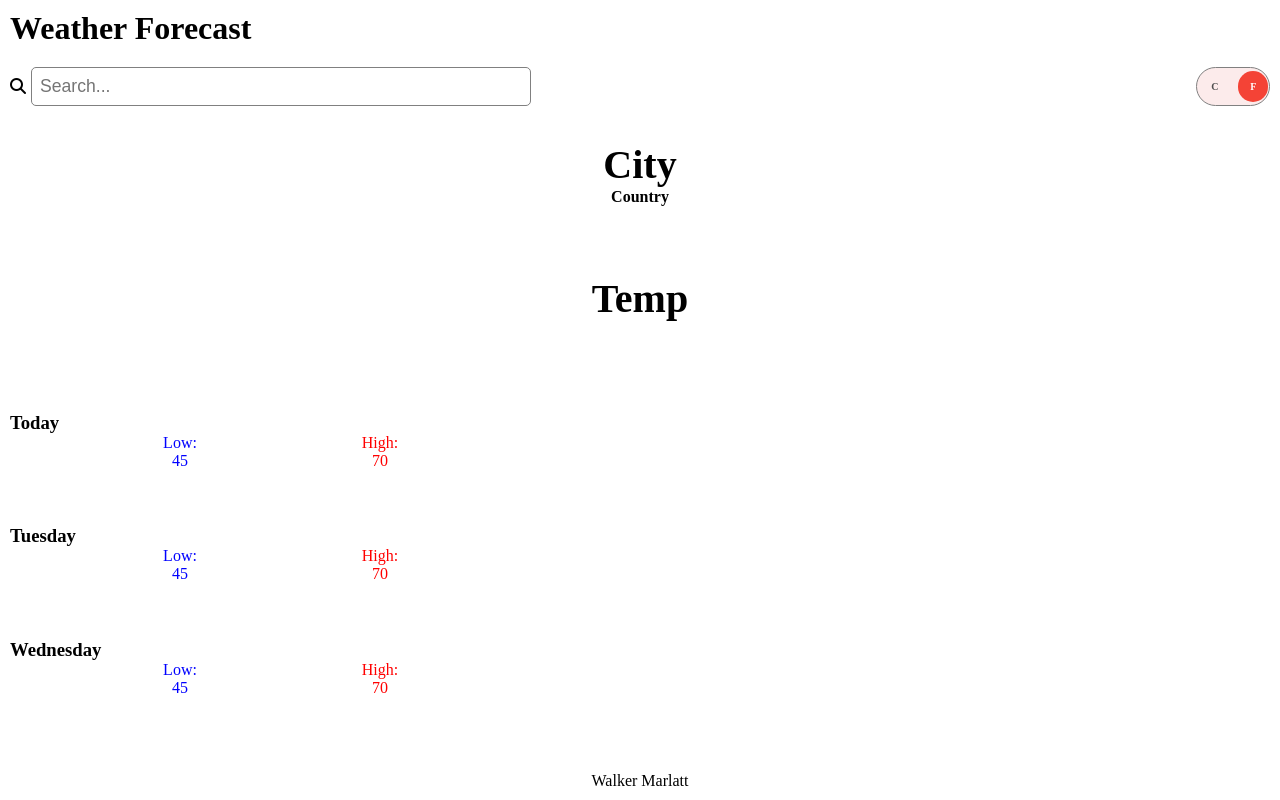
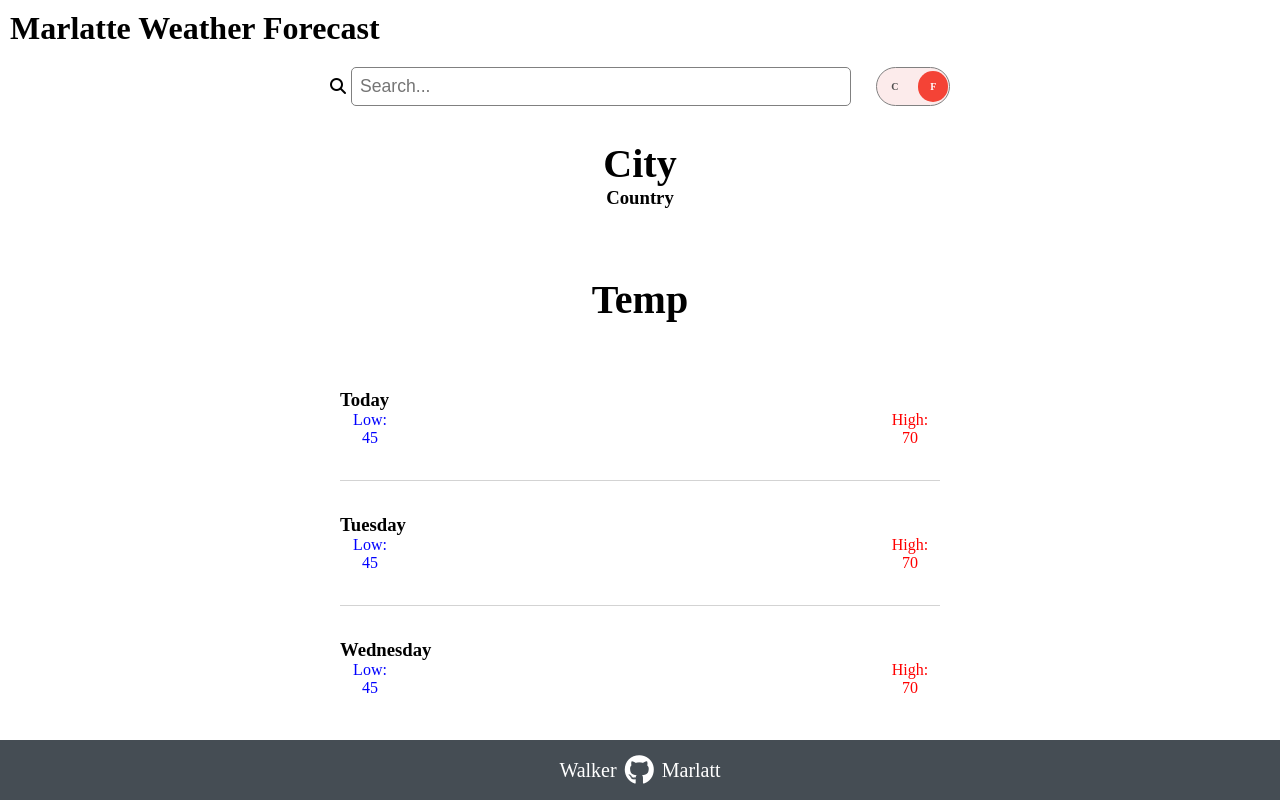
Before and after one commit to marlatte/weather-app, a website built with webpack: page src/index.html in a window 1280 px wide. Built offline with nearby package versions, Linux system fonts and the light colour scheme; no server answers.

Commit message:
Style footer, improve loader dialog

```diff
--- a/src/index.html
+++ b/src/index.html
@@ -8,7 +8,9 @@
 	</head>
 
 	<body>
-		<header><h1>Weather Forecast</h1></header>
+		<header>
+			<h1>Marlatte Weather Forecast</h1>
+		</header>
 		<main>
 			<section class="inputs">
 				<form class="search-item">
@@ -40,7 +42,7 @@
 			<section class="current-info">
 				<div class="location">
 					<h2 class="city">City</h2>
-					<h4 class="country">Country</h4>
+					<h3 class="country">Country</h3>
 				</div>
 				<img class="current-icon" src=" "></img>
 				<div class="current-temp">Temp</div>
@@ -49,39 +51,41 @@
 				<div class="day-0">
 					<h3 class="title">Today</h3>
 					<div class="info">
-						<img src="" alt="" class="icon">
 						<div class="daily low">
 							<p>Low:</p>
 							<p class="num">45</p>
 						</div>
+						<img src="" alt="" class="icon">
 						<div class="daily high">
 							<p>High:</p>
 							<p class="num">70</p>
 						</div>
 					</div>
 				</div>
+				<div class="spacer"></div>
 				<div class="day-1">
 					<h3 class="title">Tuesday</h3>
 					<div class="info">
-						<img src="" alt="" class="icon">
 						<div class="daily low">
 							<p>Low:</p>
 							<p class="num">45</p>
 						</div>
+						<img src="" alt="" class="icon">
 						<div class="daily high">
 							<p>High:</p>
 							<p class="num">70</p>
 						</div>
 					</div>
 				</div>
+				<div class="spacer"></div>
 				<div class="day-2">
 					<h3 class="title">Wednesday</h3>
 					<div class="info">
-						<img src="" alt="" class="icon">
 						<div class="daily low">
 							<p>Low:</p>
 							<p class="num">45</p>
 						</div>
+						<img src="" alt="" class="icon">
 						<div class="daily high">
 							<p>High:</p>
 							<p class="num">70</p>
@@ -90,12 +94,18 @@
 				</div>
 			</section>
 		</main>
-		<footer>Walker Marlatt</footer>
+		<footer>
+			<p>Walker</p>
+			<a href="https://github.com/marlatte" target="_blank"
+				><i class="fa fa-github"></i
+			></a>
+			<p>Marlatt</p>
+		</footer>
 		<dialog>
 			<div class="spinner-container">
 				<i class="fa-solid fa-spinner fa-spin"></i>
 			</div>
-			<h3>Loading Weather</h3>
+			<h3>Loading: <span id="load-search"></span></h3>
 		</dialog>
 	</body>
 </html>
--- a/src/index.js
+++ b/src/index.js
@@ -40,6 +40,13 @@ function formatDate(forecastDay) {
 
 	const shortDay = new Date(forecastDay).toUTCString().toLowerCase().slice(0, 3);
 	return daysOfTheWeek[shortDay];
+}
+
+function makeTitleCase(string) {
+	return string
+		.split(' ')
+		.map((word) => word[0].toUpperCase() + word.slice(1))
+		.join(' ');
 }
 
 function setCurrentInfo() {
@@ -96,9 +103,12 @@ async function changeCity(targetCity) {
 function handleSearch(e) {
 	e.preventDefault();
 	const searchBar = document.querySelector('#search-bar');
+	const searchLoad = document.getElementById('load-search');
 
+	searchLoad.textContent = makeTitleCase(searchBar.value);
 	dialog.showModal();
 	dialog.blur();
+
 	changeCity(searchBar.value);
 
 	searchBar.value = '';
--- a/src/styles/header-footer.css
+++ b/src/styles/header-footer.css
@@ -4,8 +4,26 @@ header {
 }
 
 footer {
-	padding: 10px;
-	text-align: center;
+	height: 60px;
+
+	display: flex;
+	gap: 8px;
+	justify-content: center;
+	align-items: center;
+
+	background-color: rgb(69, 77, 84);
+	color: white;
+	font-size: 20px;
+}
+
+.fa.fa-github {
+	color: currentColor;
+	font-size: 30px;
+
+	&:hover {
+		transition: transform 0.4s ease-in-out;
+		transform: rotate(-360deg) scale(1.3);
+	}
 }
 
 @media (min-width: 700px) {
--- a/src/styles/main.css
+++ b/src/styles/main.css
@@ -11,6 +11,10 @@
 	padding: 0;
 	box-sizing: border-box;
 	/* color: unset; */
+}
+
+a {
+	color: unset;
 }
 
 /* ---------------     /Reboot     --------------- */
@@ -35,6 +39,8 @@ main {
 	padding: 10px;
 	display: flex;
 	flex-direction: column;
+	width: min(640px, 100%);
+	margin: auto;
 }
 
 .current-info {
@@ -66,7 +72,12 @@ main {
 }
 
 .forecast > * {
-	width: min(400px, 80%);
+	margin: 0 10px;
+}
+
+.forecast .spacer {
+	height: 1px;
+	background-color: lightgrey;
 }
 
 .forecast .info {
```
Also changed, not shown: dist/index.bundle.js, dist/index.html.
